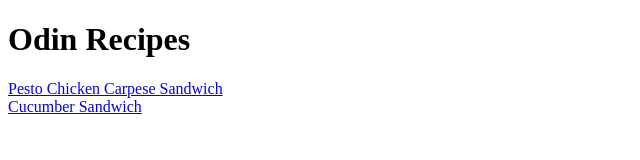
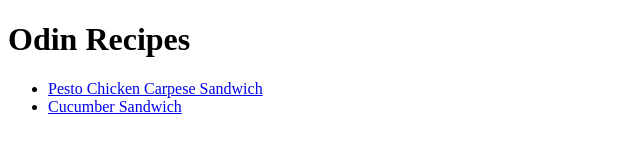
Before and after one commit to RobertAlexBarbu/odin-recipes, a plain HTML site: page index.html in a window 1280 px wide. Shown: the whole page, without its empty margins (0-640 px from the left). Drawn offline with Linux system fonts and the light colour scheme.

Commit message:
Reorganize links on index.html
Place links into an unordered list so the page looks more appealing and
clean

```diff
--- a/index.html
+++ b/index.html
@@ -6,8 +6,9 @@
     </head>
     <body>
         <h1>Odin Recipes</h1>
-        <a href="./recipes/pestochickeng.html">Pesto Chicken Carpese Sandwich</a>
-        <br>
-        <a href="./recipes/cucumber.html">Cucumber Sandwich</a>
+        <ul>
+            <li><a href="./recipes/pestochickeng.html">Pesto Chicken Carpese Sandwich</a></li>
+            <li><a href="./recipes/cucumber.html">Cucumber Sandwich</a></li>
+        </ul>
     </body>
 </html>
```
